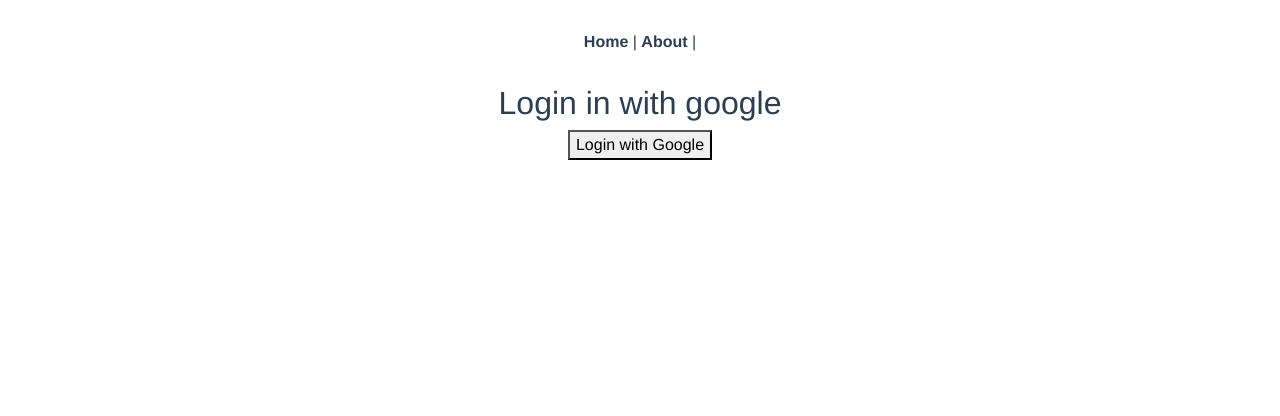
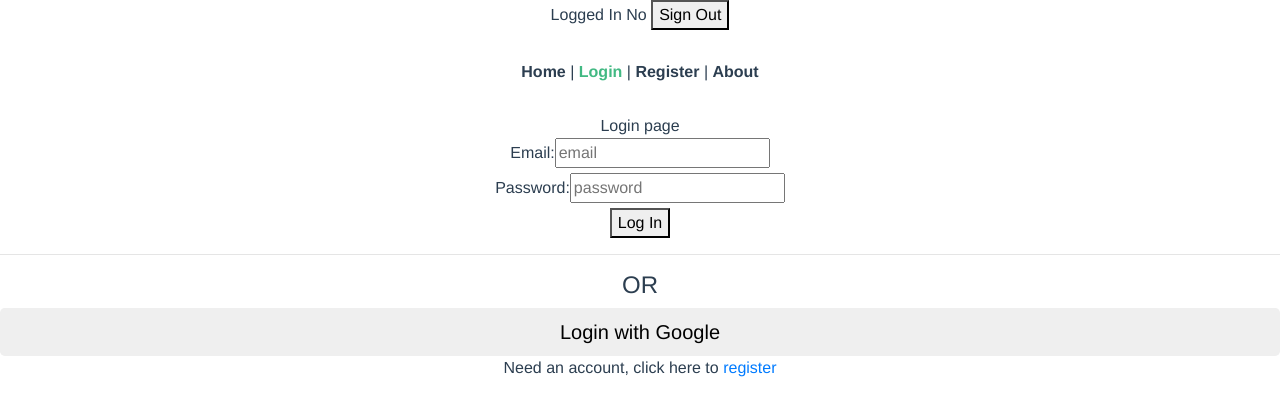
Before and after one commit to qtang2/vue-realtimechatapp, a Vue app: page /login in a window 1280 px wide. Shown: the top 416 px of the page. Built offline with nearby package versions, Linux system fonts and the light colour scheme; no server answers.

Commit message:
add login with email or login with google, and register function

```diff
--- a/public/index.html
+++ b/public/index.html
@@ -6,6 +6,7 @@
     <meta name="viewport" content="width=device-width,initial-scale=1.0">
     <link rel="icon" href="<%= BASE_URL %>favicon.ico">
     <link href="//maxcdn.bootstrapcdn.com/bootstrap/4.1.1/css/bootstrap.min.css" rel="stylesheet" id="bootstrap-css">
+    <link href="https://cdnjs.cloudflare.com/ajax/libs/font-awesome/4.7.0/css/font-awesome.css" type="text/css" rel="stylesheet">
     <title><%= htmlWebpackPlugin.options.title %></title>
   </head>
   <body>
--- a/src/App.vue
+++ b/src/App.vue
@@ -1,13 +1,23 @@
 <template>
   <div id="app">
+    <sign-out></sign-out>
     <div id="nav">
       <router-link to="/">Home</router-link> |
-      <router-link to="/about">About</router-link> |
+      <router-link to="/login">Login</router-link> |
+      <router-link to="/register">Register</router-link> |
+      <router-link to="/about">About</router-link>
       <!-- <router-link to="/privatechat">Chat</router-link> -->
     </div>
     <router-view/>
   </div>
 </template>
+
+<script>
+import SignOut from './components/SignOut'
+export default {
+  components:{'sign-out': SignOut}
+}
+</script>
 
 <style>
 #app {
--- /dev/null
+++ b/src/components/SignOut.vue
@@ -0,0 +1,49 @@
+<template>
+  <div>
+      Logged In
+      <span v-if="loggedIn"> Yes </span>
+      <span v-else> No </span>
+      <button @click="signOut">Sign Out</button>
+  </div>
+</template>
+
+<script>
+import firebase from 'firebase/app'
+import 'firebase/auth'
+
+export default {
+    data(){
+        return{
+            loggedIn:false
+        }
+
+    },
+    methods:{
+        signOut(){
+            firebase.auth().signOut()
+                    .then(()=>{
+                        console.log('sign out successfully')
+                        this.$router.replace({name:'Login'})
+                    })
+                    .catch((err)=>{
+                        console.log(err)
+                    })
+        }
+    },
+    created(){
+        firebase.auth().onAuthStateChanged((user)=>{
+            // this.loggedIn = !!user
+            if(user){
+                this.loggedIn = true
+            }else{
+                this.loggedIn = false
+            }
+        })
+    }
+
+}
+</script>
+
+<style>
+
+</style>
--- a/src/router/index.js
+++ b/src/router/index.js
@@ -3,6 +3,7 @@
 import Home from '../views/Home.vue'
 import PrivateChat from '../views/PrivateChat.vue'
 import Login from '../views/Login.vue'
+import Register from '../views/Register.vue'
 
 Vue.use(VueRouter)
 
@@ -20,15 +21,15 @@
     // which is lazy-loaded when the route is visited.
     component: () => import(/* webpackChunkName: "about" */ '../views/About.vue')
   },
-  // {
-  //   path:'/privatechat',
-  //   name: 'PrivateChat',
-  //   component: PrivateChat
-  // },
   {
     path:'/login',
     name: 'Login',
     component: Login
+  },
+  {
+    path:'/register',
+    name: 'Register',
+    component: Register
   }
 ]
 
--- a/src/views/Login.vue
+++ b/src/views/Login.vue
@@ -1,15 +1,65 @@
 <template>
     <div>
-        <h2>Login in with google</h2>
-        <button @click="login">Login with Google</button>
+        Login page
+        <div class="login">
+            <form @submit.prevent="loginWithEmail">
+                <div class="email">
+                    <label >Email: </label>
+                    <input v-model="email" type="email" placeholder="email">
+                </div>
+                <div class="password">
+                    <label >Password: </label>
+                    <input v-model="password" type="password" placeholder="password">
+                </div>
+                <button type="submit">Log In</button>
+            </form>
+            <hr/>
+            <center><h4>OR</h4></center>
+            <input @click="loginWithGoogle" class="btn btn-lg btn-google btn-block" type="submit" value="Login with Google">
+        </div>
+        <div v-if="error">{{error}}</div>
+        <span>Need an account, click here to <router-link to="/register">register </router-link> </span>
+        <!-- <div class="container">
+            <div class="row">
+                <div class="col-md-4 col-md-offset-4">
+                    <div class="panel panel-default">
+                        <div class="panel-body">
+                            <form accept-charset="UTF-8" role="form">
+                            <fieldset>
+                                <div class="form-group">
+                                    <input v-model="email" class="form-control" placeholder="yourmail@example.com" name="email" type="text">
+                                </div>
+                                <div class="form-group">
+                                    <input v-model="password" class="form-control" placeholder="Password" name="password" type="password" autocomplete="off">
+                                </div>
+                                <input @click="loginWithEmail" class="btn btn-lg btn-success btn-block" type="submit" value="Login">
+                            </fieldset>
+                            </form>
+                            <hr/>
+                            <center><h4>OR</h4></center>
+                            <input @click="loginWithGoogle" class="btn btn-lg btn-google btn-block" type="submit" value="Login with Google">
+                        </div>
+                    </div>
+                </div>
+            </div>
+        </div> -->
     </div>
 </template>
 
 <script>
-import firebase from 'firebase'
+import firebase from 'firebase/app'
+import "firebase/auth";
+
 export default {
+    data(){
+        return{
+            email:"",
+            password: "",
+            error:""
+        }
+    },
     methods:{
-        login(){
+        loginWithGoogle(){
             var provider = new firebase.auth.GoogleAuthProvider();
             provider.addScope('https://www.googleapis.com/auth/contacts.readonly');
             firebase.auth()
@@ -35,7 +85,65 @@
                         var credential = error.credential;
                         // ...
                     });
+        },
+        //TODO: Need to fix this function, it is not working now
+        loginWithEmail(){
+            console.log('login with email' + this.email + ", " + this.password )
+            console.log("&&&&&&&&&&&&&&&&&&&")
+            firebase.auth().signInWithEmailAndPassword(this.email, this.password)
+                    .then((user) => {
+                        console.log(this.email + ", " + this.password)
+                        this.$router.replace('/')
+                    })
+                    .catch((error) => {
+                        console.log(error.message)
+                        this.error = error.message
+                        var errorCode = error.code;
+                        var errorMessage = error.message;
+                    });
         }
     }
 }
 </script>
+
+<style scoped>
+.white{
+    color:#000;
+    background-color:#fff;
+}
+
+.btn-facebook {
+    color: #ffffff;
+    -webkit-text-shadow: 0 -1px 0 rgba(0, 0, 0, 0.25);
+    text-shadow: 0 -1px 0 rgba(0, 0, 0, 0.25);
+    background-color: #2b4b90;
+    *background-color: #133783;
+    background-image: -moz-linear-gradient(top, #3b5998, #133783);
+    background-image: -webkit-gradient(linear, 0 0, 0 100%, from(#3b5998), to(#133783));
+    background-image: -webkit-linear-gradient(top, #3b5998, #133783);
+    background-image: -o-linear-gradient(top, #3b5998, #133783);
+    background-image: linear-gradient(to bottom, #3b5998, #133783);
+    background-repeat: repeat-x;
+    border-color: #133783 #133783 #091b40;
+    border-color: rgba(0, 0, 0, 0.1) rgba(0, 0, 0, 0.1) rgba(0, 0, 0, 0.25);
+    filter: progid:DXImageTransform.Microsoft.gradient(startColorstr='#ff3b5998', endColorstr='#ff133783', GradientType=0);
+    filter: progid:DXImageTransform.Microsoft.gradient(enabled=false);
+}
+
+    .btn-facebook:hover,
+    .btn-facebook:focus,
+    .btn-facebook:active,
+    .btn-facebook.active,
+    .btn-facebook.disabled,
+    .btn-facebook[disabled] {
+        color: #ffffff;
+        background-color: #133783 !important;
+        *background-color: #102e6d !important;
+    }
+
+    .btn-facebook:active,
+    .btn-facebook.active {
+        background-color: #0d2456 \9 !important;
+    }
+
+</style>
--- a/src/views/PrivateChat.vue
+++ b/src/views/PrivateChat.vue
@@ -32,20 +32,31 @@
 
             <div class="mesgs">
             <div class="msg_history">
-                <div v-for="messageObj in allMessages" :key="messageObj.id" >
-                    <div :class="[messageObj.author === authUser.displayName? 'sent_msg': 'received_msg']">
-                        <div class="received_withd_msg">
-                        <p>{{messageObj.message}}</p>
-                        <span class="time_date"> time | {{messageObj.author}}</span></div>
-                    </div>
+
+              <div v-for="messageObj in allMessages" :key="messageObj.id">
+                <div v-if="messageObj.author !== authUser.displayName" class="incoming_msg">
+                <div class="incoming_msg_img">
+                  <img src="https://ptetutorials.com/images/user-profile.png" alt="sunil">
                 </div>
+                <div class="received_msg">
+                  <div class="received_withd_msg">
+                    <p>{{messageObj.message}}</p>
+                    <span class="time_date"> {{messageObj.createdAt}} | {{messageObj.author}}</span></div>
+                </div>
+              </div>
+              <div v-else-if="messageObj.author === authUser.displayName" class="outgoing_msg">
+                <div class="sent_msg">
+                  <p>{{messageObj.message}}</p>
+                    <span class="time_date"> {{messageObj.createdAt}} | {{messageObj.author}}</span></div>
+              </div>
+              </div>
 
 
             </div>
             <div class="type_msg">
                 <div class="input_msg_write">
                 <input @keyup.enter="saveMessage" v-model="message" type="text" class="write_msg" placeholder="Type a message" />
-                <button class="msg_send_btn" type="button"><i class="fa fa-paper-plane-o" aria-hidden="true"></i></button>
+                <button @click="saveMessage" class="msg_send_btn" type="button"><i class="fa fa-paper-plane-o" aria-hidden="true"></i></button>
                 </div>
             </div>
             </div>
@@ -74,7 +85,7 @@
             //save message to firebase
             db.collection('chat').add({
                 message: this.message,
-                createdAt: new Date(),
+                createdAt: new Date().toUTCString(),
                 author: this.authUser.displayName
             }).then(()=>{
                 this.scrollToBottom();
--- /dev/null
+++ b/src/views/Register.vue
@@ -0,0 +1,53 @@
+<template>
+  <div>
+      Register page
+      <div v-if="error">{{error}}</div>
+      <form @submit.prevent="signUp">
+          <div class="email">
+              <label >Email: </label>
+              <input v-model="email" type="email" placeholder="input your email">
+          </div>
+          <div class="password">
+              <label>Password: </label>
+              <input v-model="password" type="password" placeholder="At least 6 chars including number and letters">
+          </div>
+          <button type="submit">Register</button>
+      </form>
+  </div>
+</template>
+
+<script>
+import firebase from 'firebase/app'
+import 'firebase/auth'
+export default {
+    data(){
+        return {
+            error:"",
+            email:"",
+            password:""
+        }
+    },
+    methods:{
+        signUp(){
+            console.log('Sign up ' + this.password)
+            firebase.auth().createUserWithEmailAndPassword(this.email,this.password)
+                    .then((user)=>{
+                        console.log(user)
+                        console.log('signed up successfully')
+                        this.$router.push('/')
+                    })
+                    .catch((error)=>{
+                        var errorCode = error.code;
+                        var errorMessage = error.message;
+                        console.log(error)
+                    })
+        }
+    }
+
+
+}
+</script>
+
+<style>
+
+</style>
```
